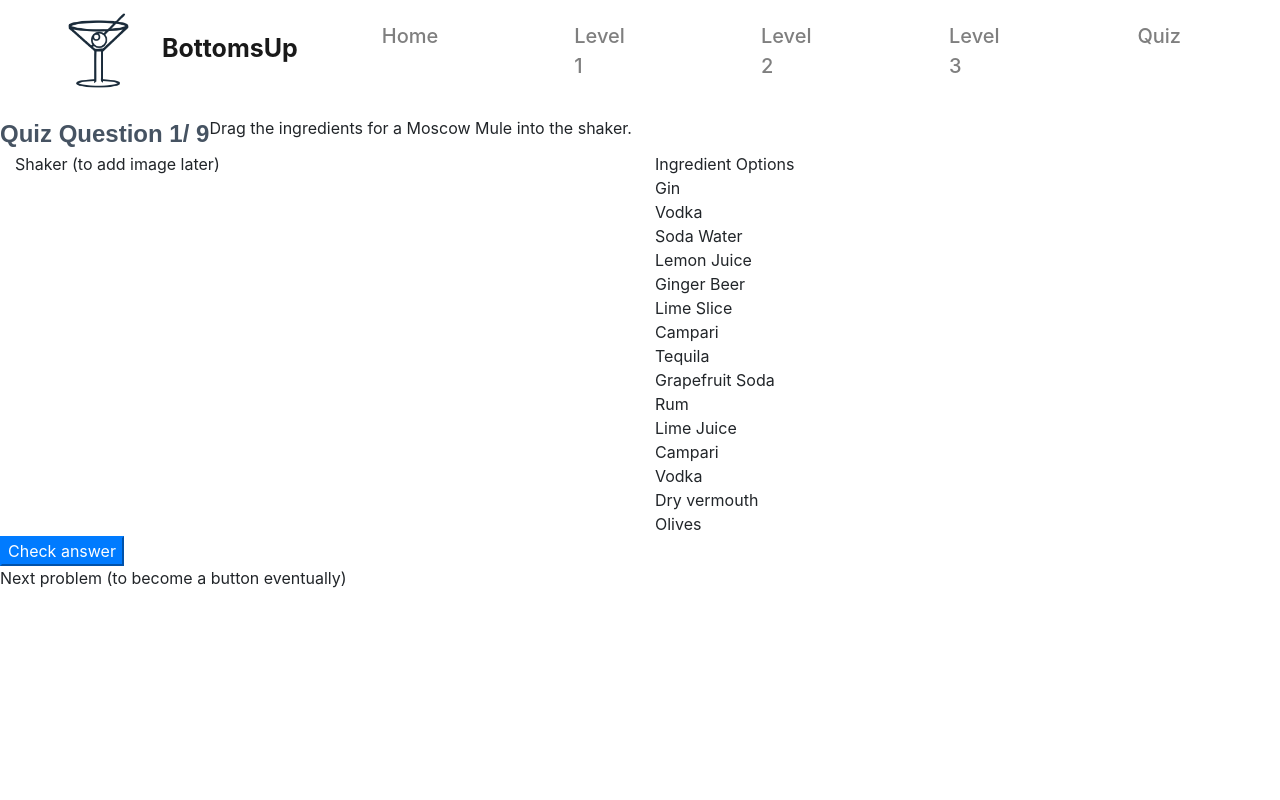
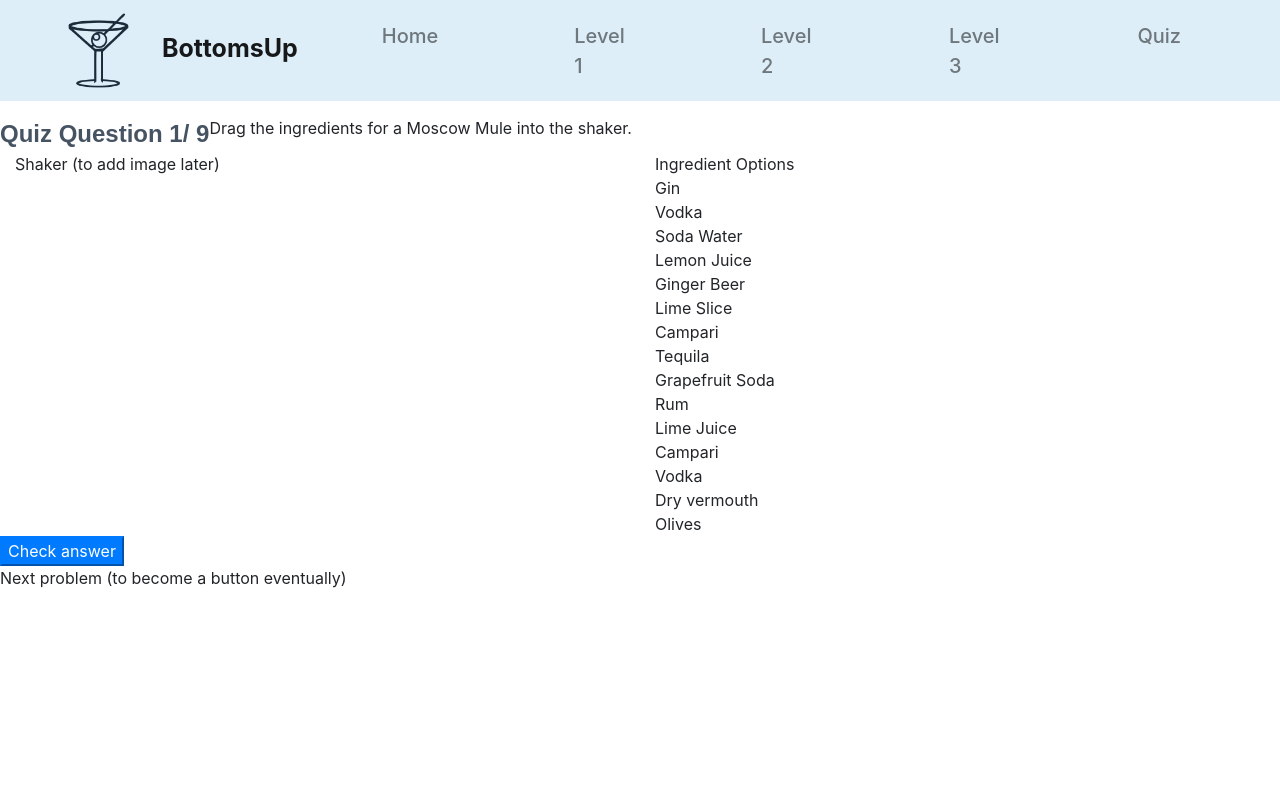
Before and after one commit to chris-cox-columbia/UID-Final-Project, a Flask app: page /quiz/1 in a window 1280 px wide. Run offline with Flask 2, Linux system fonts and the light colour scheme; some libraries are stand-ins or nearby versions; some web fonts are replaced.

Commit message:
Fixed the flex issue and changed navbar to #DDEEF8

```diff
--- a/static/layout.css
+++ b/static/layout.css
@@ -1,8 +1,8 @@
 html {
-    height: 100%
+    height: auto;
 }
 body {
-    height: 100%;
+    height: auto;
     background-color: white;
 }
 .a-container {
@@ -26,6 +26,9 @@ body {
     cursor: pointer;
     background-color: #008CBA;
 }
+.navbar {
+    background-color: #DDEEF8;
+}
 .navbar-brand{
     display: inline;
     padding-left: 30px;
@@ -43,5 +46,6 @@ body {
 }
 .welcomelogo {
     display: flex;
-    flex-wrap: wrap;
+    -webkit-flex-wrap: nowrap;
+    flex-wrap: nowrap;
 }
--- a/templates/welcome.html
+++ b/templates/welcome.html
@@ -3,12 +3,13 @@
 {{ super() }}
 
 <div class="welcomelogo">
-        <img src="{{ url_for('static', filename = 'bottomsup.png') }}">
+        <img class="img-fluid" src="{{ url_for('static', filename = 'bottomsup.png') }}">
 </div>
+<br>
+<br>
 <h4 style="text-align: center;">Tired of drinking vodka sodas and vodka cranberries? <br>
     Here are Bottoms Up!, we'll equip you with three delicious cocktails for your next wild night. <br>
     Walk to the bar with confidence and be the cool bartender at every party you attend.</h4>
-<br>
 <br>
 
 
```
